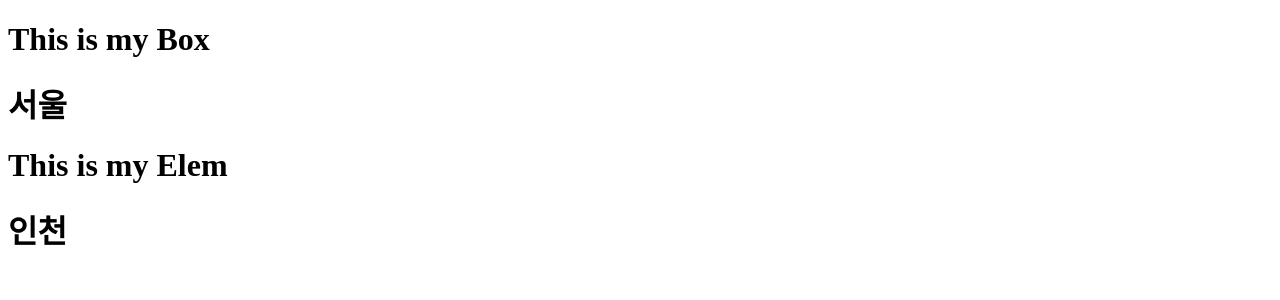
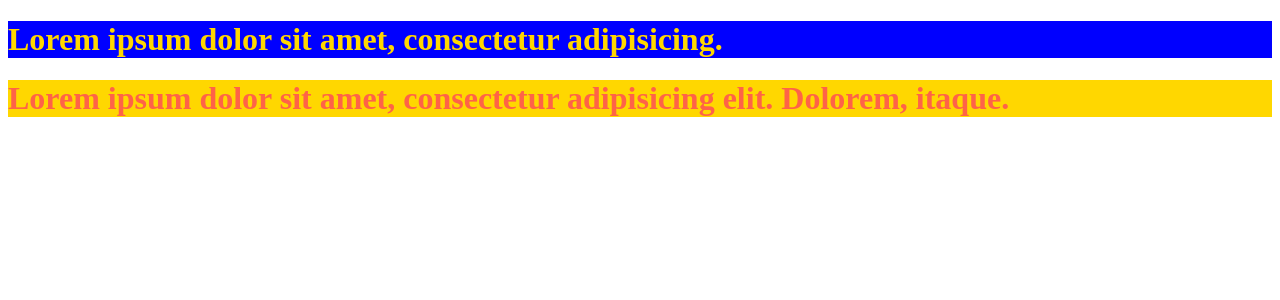
Before and after one commit to namic123/React-basics, a React (Create React App) app: page / in a window 1280 px wide. Shown: the top 300 px of the page. Built offline with nearby package versions, Linux system fonts and the light colour scheme.

Commit message:
보통의 css 파일 사용하기

```diff
--- a/src/App.js
+++ b/src/App.js
@@ -1,16 +1,13 @@
-import MyBox, { address } from "./component/MyBox";
-import MyElem, { address as myAddress } from "./component/MyElem";
+// style 적용 방법
 
-// alias로 named export 값을 import 할 때 별칭을 줄 수 있음.
+import { MyComp } from "./component/MyComp";
+import { MyBox } from "./component/MyBox";
 
 function App() {
   return (
     <>
+      <MyComp />
       <MyBox />
-      <h1>{address}</h1>
-
-      <MyElem />
-      <h1>{myAddress}</h1>
     </>
   );
 }
--- a/src/component/MyBox.js
+++ b/src/component/MyBox.js
@@ -1,9 +1,12 @@
-export const address = "서울";
-export default function () {
+import "../style/style1.css";
+export function MyBox() {
   return (
     <>
       <div>
-        <h1>This is my Box</h1>
+        <h1 className="boxClass">
+          Lorem ipsum dolor sit amet, consectetur adipisicing elit. Dolorem,
+          itaque.
+        </h1>
       </div>
     </>
   );
--- /dev/null
+++ b/src/component/MyComp.js
@@ -0,0 +1,11 @@
+export function MyComp() {
+  return (
+    <>
+      <div>
+        <h1 style={{ color: "gold", backgroundColor: "blue" }}>
+          Lorem ipsum dolor sit amet, consectetur adipisicing.
+        </h1>
+      </div>
+    </>
+  );
+}
--- a/src/component/MyElem.js
+++ /dev/null
@@ -1,10 +0,0 @@
-export const address = "인천";
-export default function () {
-  return (
-    <>
-      <div>
-        <h1>This is my Elem</h1>
-      </div>
-    </>
-  );
-}
--- /dev/null
+++ b/src/style/style1.css
@@ -0,0 +1,4 @@
+.boxClass{
+    color:tomato;
+    background-color: gold;
+}
```
Also changed, not shown: study-recap/react-style.md (added, +4 -0 lines).
